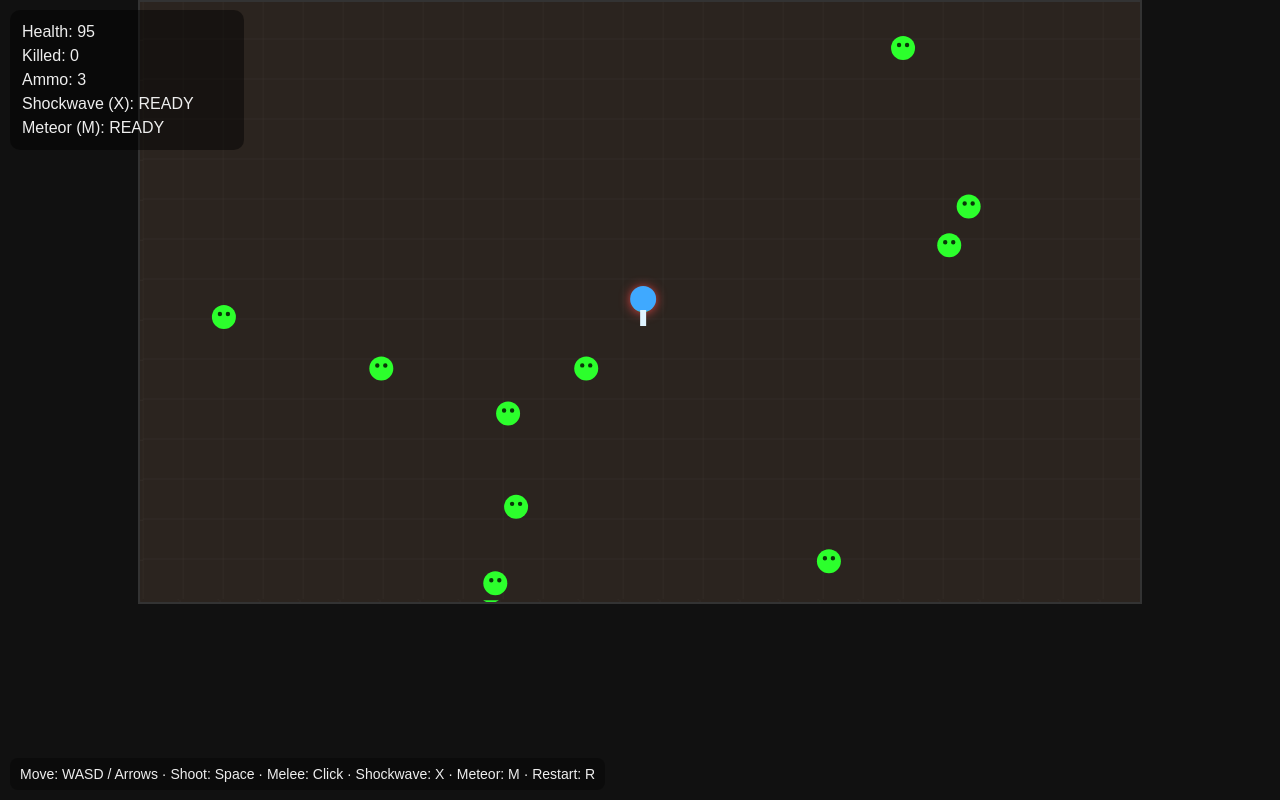
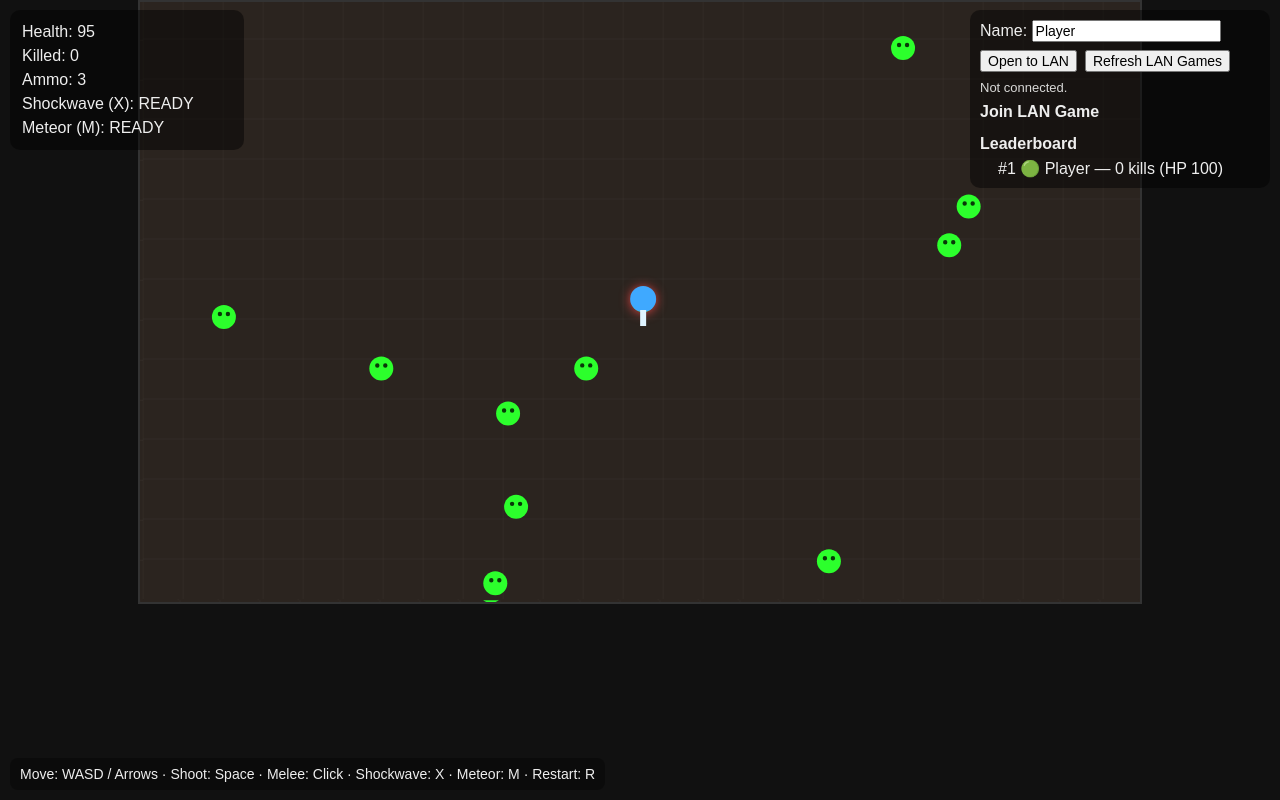
Before and after one commit to gubby-schaaf/exploration-game, a plain HTML site: page index.html in a window 1280 px wide. Drawn offline with nearby package versions, Linux system fonts and the light colour scheme.

Commit message:
Add LAN panel for game connectivity

```diff
--- a/index.html
+++ b/index.html
@@ -64,6 +64,31 @@
       z-index: 20;
     }
 
+    #lanPanel {
+      position: fixed;
+      top: 10px;
+      right: 10px;
+      background: rgba(0,0,0,.45);
+      padding: 10px;
+      border-radius: 10px;
+      z-index: 30;
+      min-width: 280px;
+      max-width: 340px;
+    }
+
+    #lanPanel input, #lanPanel button {
+      font-size: 14px;
+    }
+
+    #lanPanel button {
+      cursor: pointer;
+    }
+
+    #lanGamesList, #leaderboardList {
+      max-height: 150px;
+      overflow: auto;
+    }
+
     #gameCanvas {
       display: block;
       margin: 0 auto;
@@ -91,13 +116,30 @@
     Move: WASD / Arrows · Shoot: Space · Melee: Click · Shockwave: X · Meteor: M · Restart: R
   </div>
 
-  <!-- Keep your existing canvas id for game.js -->
+  <div id="lanPanel">
+    <div style="margin-bottom:8px;">
+      <label for="playerNameInput">Name:</label>
+      <input id="playerNameInput" type="text" placeholder="Player name" />
+    </div>
+
+    <div style="display:flex;gap:8px;flex-wrap:wrap;margin-bottom:8px;">
+      <button id="openLanBtn">Open to LAN</button>
+      <button id="refreshLanBtn">Refresh LAN Games</button>
+    </div>
+
+    <div id="lanStatus" style="font-size:13px;opacity:.9;margin-bottom:8px;">Not connected.</div>
+
+    <div style="margin-bottom:4px;"><strong>Join LAN Game</strong></div>
+    <ul id="lanGamesList" style="margin:0 0 10px 18px;padding:0;"></ul>
+
+    <div><strong>Leaderboard</strong></div>
+    <ol id="leaderboardList" style="margin:6px 0 0 18px;padding:0;"></ol>
+  </div>
+
   <canvas id="gameCanvas" width="1000" height="600"></canvas>
 
-  <!-- REQUIRED for LAN mode -->
   <script src="/socket.io/socket.io.js"></script>
-
-  <!-- Your merged game file -->
   <script src="./game.js"></script>
+  <script src="./script.js"></script>
 </body>
 </html>
```
